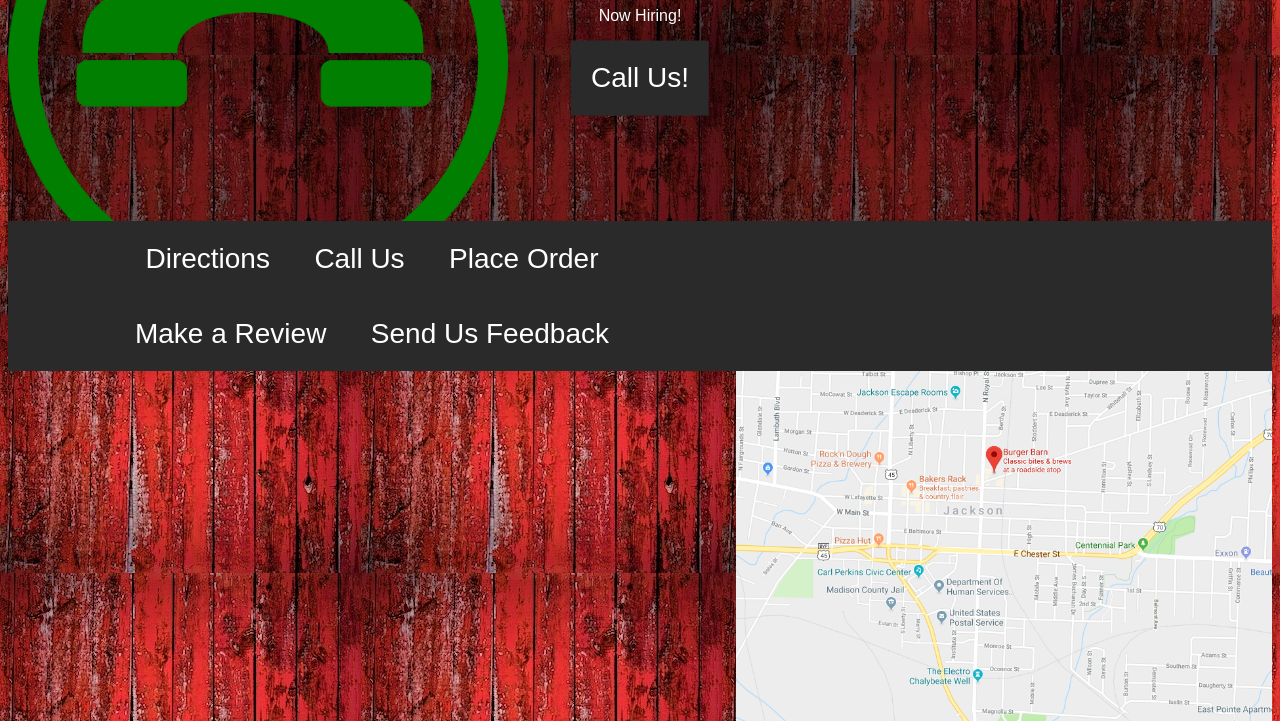
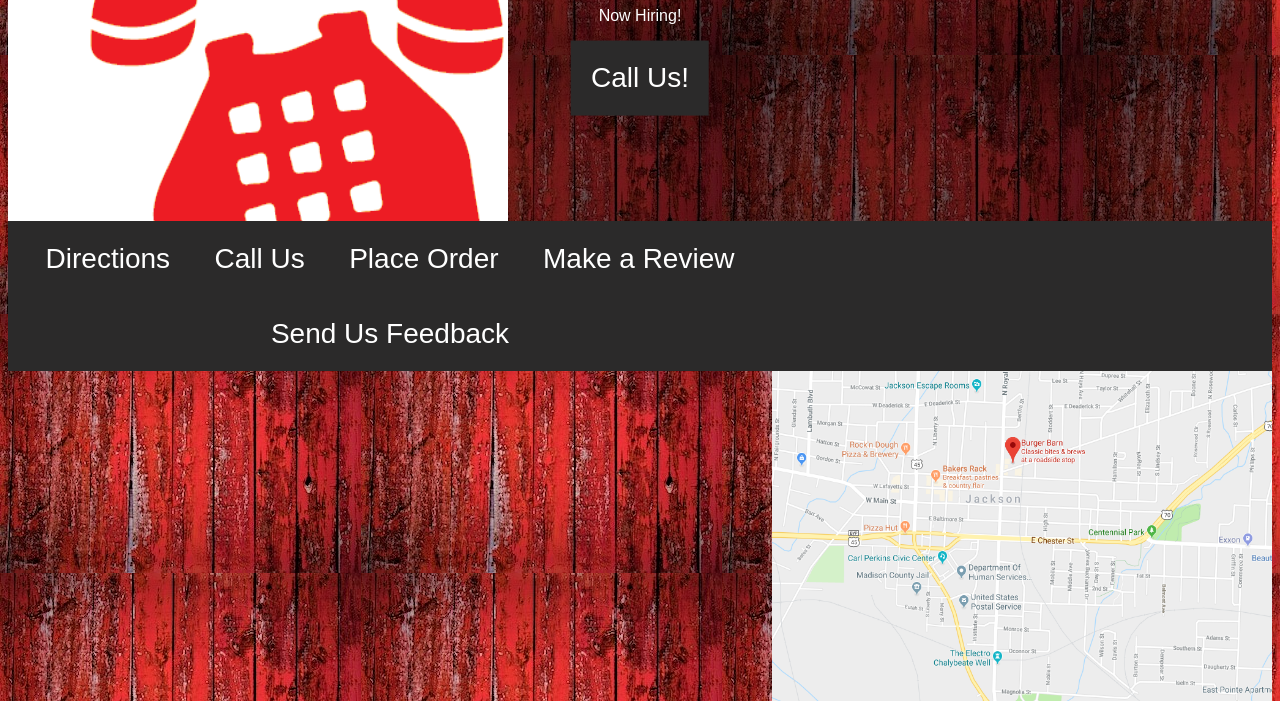
Before and after one commit to paulee5/BurgerBarn, a plain HTML site: page contact.html in a window 1280 px wide. Shown: the part 463-1184 px from the top of the page. Drawn offline with Linux system fonts and the light colour scheme.

```diff
--- a/contact.html
+++ b/contact.html
@@ -21,7 +21,7 @@
   <img src="./img/Burger Barn Logo.PNG" id="Logo">
   <div class="Contact">
     <div class="hero-image">
-      <img src="./img/call.png" id="Phone">
+      <img src="./img/Phone.png" id="Phone">
       <div class="hero-text">
         <h1>We are Burger Barn!</h1>
         <p>Now Hiring!</p>
--- a/css/main.css
+++ b/css/main.css
@@ -42,8 +42,8 @@ li a {
 }
 
 #Map {
-  height: 500px;
-  width: auto;
+  height: 480px;
+  width: 500px;
   float: right;
 }
 
@@ -313,9 +313,6 @@ body, html {
   max-width: 400px;
   height: 75px;
   text-align: center;
-  -webkit-transition-duration: 0.4s;
-  /* Safari */
-  transition-duration: 0.4s;
   text-decoration: none;
   overflow: hidden;
   cursor: pointer;
@@ -323,6 +320,9 @@ body, html {
 
 .button:hover {
   opacity: .7;
+  -webkit-transition-duration: 0.4s;
+  /* Safari */
+  transition-duration: 0.4s;
 }
 
 .button:after {
```
Also changed, not shown: gallery.html (+4 -2 lines).
